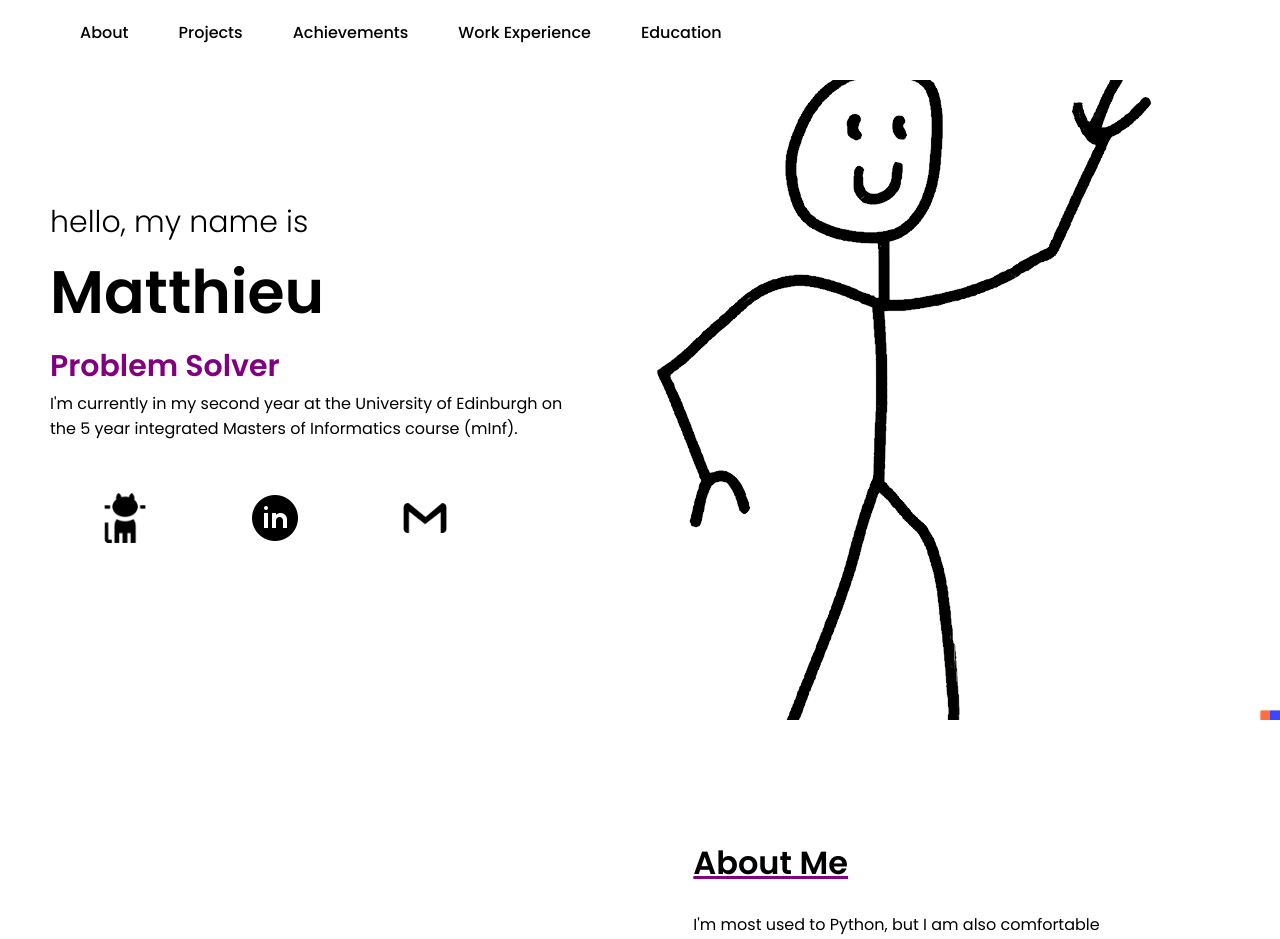
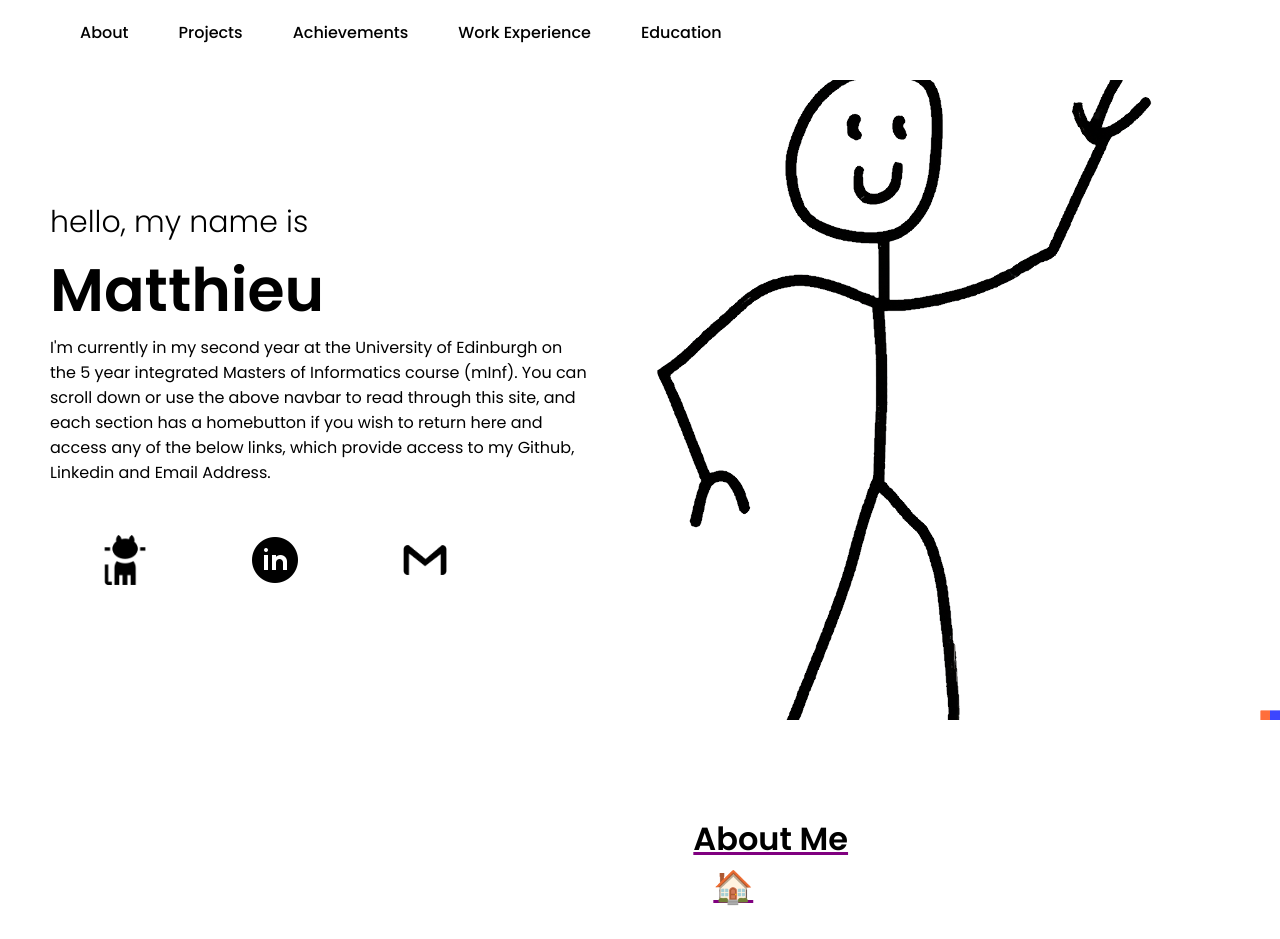
Before and after one commit to matth1eumartin/matthieumartin, a React (Create React App) app: page / in a window 1280 px wide. Shown: the top 939 px of the page. Built offline with nearby package versions, Linux system fonts and the light colour scheme.

Commit message:
Navigation and Accessibility Update
Added a home button to every section, and updated the website homepage to include a guide on how to use the webpage.

```diff
--- a/src/components/about/About.jsx
+++ b/src/components/about/About.jsx
@@ -1,5 +1,6 @@
 import "./about.css"
 import aboutme from "../../img/aboutme.png"
+import HomeButton from "../homebutton/HomeButton";
 
 const About = () => {
     return (
@@ -14,7 +15,7 @@
                 </div>
             </div>
             <div className="a-right">
-                <h1 className="a-title">About Me</h1>
+                <h1 className="a-title">About Me <HomeButton></HomeButton></h1>
                 <p className="a-desc-1">
                     <br></br>I'm most used to Python,
                     but I am also comfortable with Java, JavaScript, Haskell, SQL HTML and CSS, as well as a little bit of C# (through Unity game development), Golang, C++ and C. I first gained
--- a/src/components/achievements/Achievements.jsx
+++ b/src/components/achievements/Achievements.jsx
@@ -1,11 +1,12 @@
-import "./achievements.css"
-import aboutme from "../../img/achievements.png"
+import "./achievements.css";
+import aboutme from "../../img/achievements.png";
+import HomeButton from "../homebutton/HomeButton";
 
 const Achievements = () => {
     return (
-        <div className="ac" id="achievements">
+        <div className="ac">
             <div className="ac-left">
-                <h1 className="ac-title">Achievements & Awards</h1>
+                <h1 className="ac-title" id="achievements">Achievements & Awards <HomeButton></HomeButton></h1>
                 <p className="ac-desc-1">
                     <br></br><ul><li>Caritas Award for Volunteering </li><ul className="awardAgency">Scottish Catholic Education Service | 2021</ul></ul>
                             <ul><li>5th Place in the INF1A Haskell Art Programming Competition </li><ul className="awardAgency">Edinburgh University | 2021</ul></ul>
--- a/src/components/education/Education.jsx
+++ b/src/components/education/Education.jsx
@@ -1,10 +1,11 @@
 import React from 'react'
 import './education.css'
 import education from '../../img/education.png'
+import HomeButtton from '../homebutton/HomeButton'
 
 const Education = () => {
   return (
-    <div className='ed' id="education">
+    <div className='ed'>
         <div className="ed-left">
                 <div className="ed-card">
                     <img
@@ -15,7 +16,7 @@
                 </div>
             </div>
             <div className="ed-right">
-                <h1 className="ed-title">Education</h1>
+                <h1 className="ed-title" id="education">Education <HomeButtton></HomeButtton></h1>
                 <br></br>
                 <h2 className='ed-subtitle'>The University of Edinburgh, Master of Informatics (mInf) | 2021 - 2026</h2>
                 <div className="ed-desc-1">
--- /dev/null
+++ b/src/components/homebutton/HomeButton.jsx
@@ -0,0 +1,15 @@
+import React from 'react'
+import './homebutton.css'
+
+const homebutton = () => {
+  return (
+    <div>
+      <nav>
+        <a href="#home" class = "active">🏠</a>
+      </nav>
+
+    </div>
+  )
+}
+
+export default homebutton
--- /dev/null
+++ b/src/components/homebutton/homebutton.css
@@ -0,0 +1,22 @@
+nav a {
+	padding: 7px 20px;
+	border-radius: 7px;
+	margin-right: 10px;
+	-webkit-transition: all 0.2s ease-out;
+	-moz-transition: all 0.2s ease-out;
+	-ms-transition: all 0.2s ease-out;
+	-o-transition: all 0.2s ease-out;
+	transition: all 0.2s ease-out;
+	text-decoration: none;
+	color: black;
+	font-weight: 500;
+}
+
+nav a.active {
+	color: black;
+}
+
+nav a:hover {
+	background: rgba(239, 239, 240, 1);
+    color: purple;
+}
--- a/src/components/intro/Intro.jsx
+++ b/src/components/intro/Intro.jsx
@@ -10,7 +10,7 @@
 
 const Intro = () => {
     return (
-        <div className="i">
+        <div className="i" id='home'>
             <div className="i-left">
                 <div className="i-left-wrapper">
                 <Navbar></Navbar>
@@ -27,6 +27,8 @@
                     </div>
                     <p className="i-desc">
                         I'm currently in my second year at the University of Edinburgh on the 5 year integrated Masters of Informatics course (mInf).
+                        You can scroll down or use the above navbar to read through this site, and each section has a
+                        homebutton if you wish to return here and access any of the below links, which provide access to my Github, Linkedin and Email Address.
                     </p>
                     <div className="links">
                     <a href = "https://github.com/matth1eumartin">
--- a/src/components/productList/ProductList.jsx
+++ b/src/components/productList/ProductList.jsx
@@ -2,12 +2,13 @@
 import Product from "../product/Product";
 import {eloanalysis, haskellart, pathfinding, selfdrivingcar, spotifyrecommendations} from "../../data";
 import portfolio from "../../img/portfolio.png"
+import HomeButton from "../homebutton/HomeButton";
 
 const ProductList = () => {
     return (
         <div className="pl" id="projects">
             <img src={portfolio} alt="stickman coding on a laptop by dall-e 2" width="100" height="100"></img>
-            <h1 className="pl-title">Projects</h1>
+            <h1 className="pl-title">Projects <HomeButton></HomeButton></h1>
                 <div className = "pl-texts" id="pathfinding-vis">
                     <h2 className="pl-subtitle">Python Pathfinding Algorithm Visualisation</h2>
                     <p className="pl-desc">
--- a/src/components/workexperience/WorkExperience.jsx
+++ b/src/components/workexperience/WorkExperience.jsx
@@ -1,10 +1,11 @@
 import "./workexperience.css"
 import workexperience from "../../img/workexperience.png"
 import waiterwork from "../../img/waiterwork.png"
+import HomeButton from "../homebutton/HomeButton";
 
 const WorkExperience = () => {
     return (
-        <div className="we" id="workexperience">
+        <div className="we">
             <div className="we-left">
                 <div className="we-card">
                     <img
@@ -25,7 +26,7 @@
                 </p>
             </div>
             <div className="we-right">
-                <h1 className="we-title">Work Experience</h1>
+                <h1 className="we-title" id="workexperience">Work Experience <HomeButton></HomeButton></h1>
                 <h2 className="we-subheading">Volunteer Computer Science Tutor | 2020/21 Holy Rood High School</h2>
                 <p className="we-desc-1">
                     <br></br>I provided support and taught small lessons to a group of 12 High School Students stuyding towards National 5 and Higher Computing Science.
```
